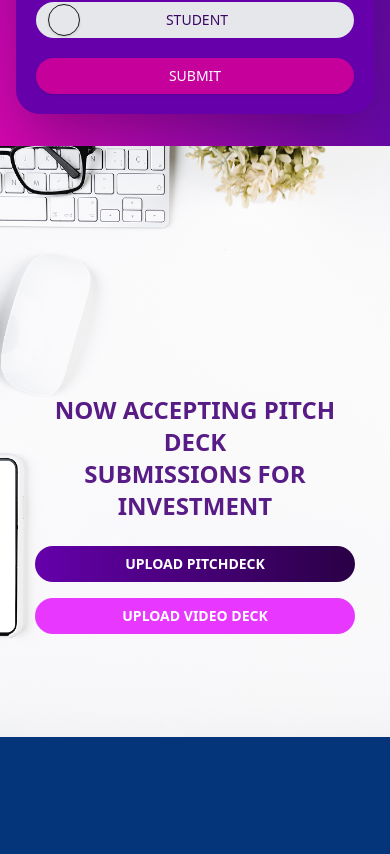
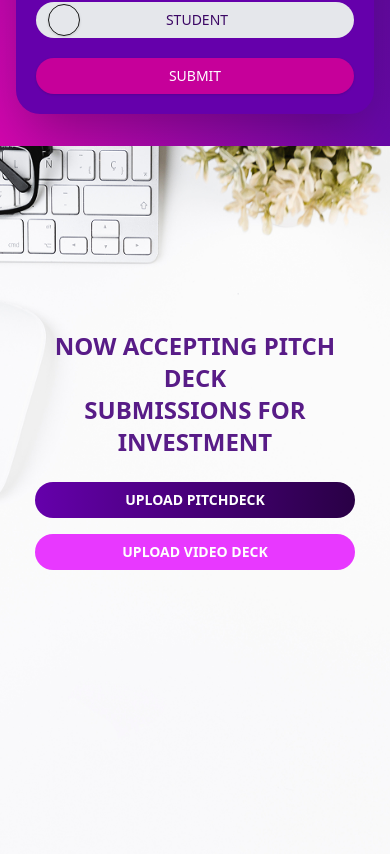
Before and after one commit to darshit890/pitchvilla-landing-page, a Next.js app: page / in a window 390 px wide. Shown: the part 809-1663 px from the top of the page. Built offline with nearby package versions, Linux system fonts and the light colour scheme.

Commit message:
Update PiitchDeck.tsx

```diff
--- a/src/components/PiitchDeck.tsx
+++ b/src/components/PiitchDeck.tsx
@@ -2,9 +2,9 @@ import Image from "next/image";
 
 const PitchDeck = () => {
   return (
-    <div className="relative md:min-h-screen min-h-[50vh]">
+    <div className="relative min-h-[100vh]">
       {/* Main content container */}
-      <div className="relative w-full md:min-h-screen min-h-[70vh]">
+      <div className="relative w-full min-h-[100vh]">
         {/* Background image */}
         <div className="absolute inset-0">
           <Image
@@ -17,17 +17,17 @@ const PitchDeck = () => {
           />
         </div>
 
-        {/* Content overlay with vertical and horizontal centering */}
-        <div className="relative z-10 w-full h-full flex items-center justify-center p-6 sm:p-8 md:p-12 flex-1">
-          {/* Content container - max width 7xl */}
-          <div className="max-w-7xl w-full pt-56">
-            <h1 className="text-purple-900 text-2xl sm:text-3xl md:text-4xl font-bold text-center sm:text-right mb-6 sm:mb-8">
+        {/* Content overlay with vertical and horizontal centering, shifted slightly down */}
+        <div className="relative z-10 w-full h-full flex items-center justify-center p-6 sm:p-8 md:p-12 pt-50">
+          {/* Content container - centered horizontally but shifted down */}
+          <div className="max-w-7xl w-full flex flex-col items-center text-center mt pt-40">
+            <h1 className="text-purple-900 text-2xl sm:text-3xl md:text-4xl font-bold mb-6 sm:mb-8">
               NOW ACCEPTING PITCH DECK
               <br />
               SUBMISSIONS FOR INVESTMENT
             </h1>
 
-            <div className="flex flex-col gap-4 w-80 mx-auto sm:ml-auto sm:mr-0">
+            <div className="flex flex-col gap-4 w-80">
               <button className="bg-gradient-to-r from-[#6500AB] to-[#290045] text-white border-none font-bold text-sm sm:text-base py-2 sm:py-3 px-6 sm:px-8 rounded-full">
                 UPLOAD PITCHDECK
               </button>
```
